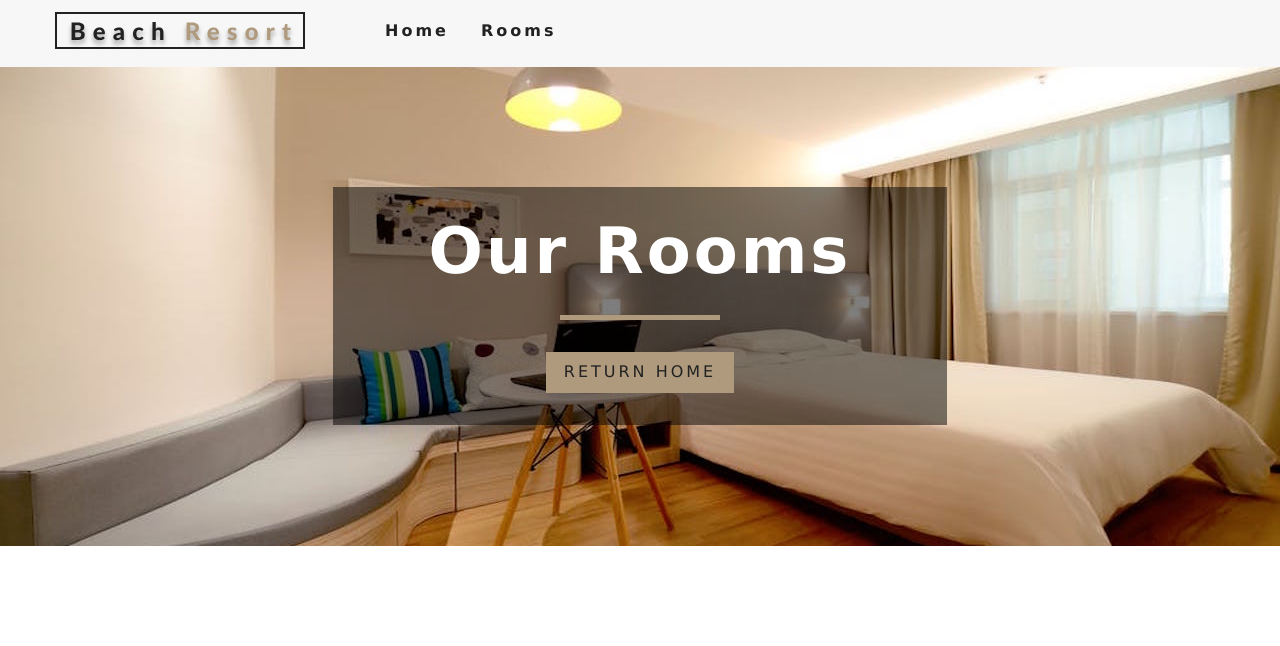
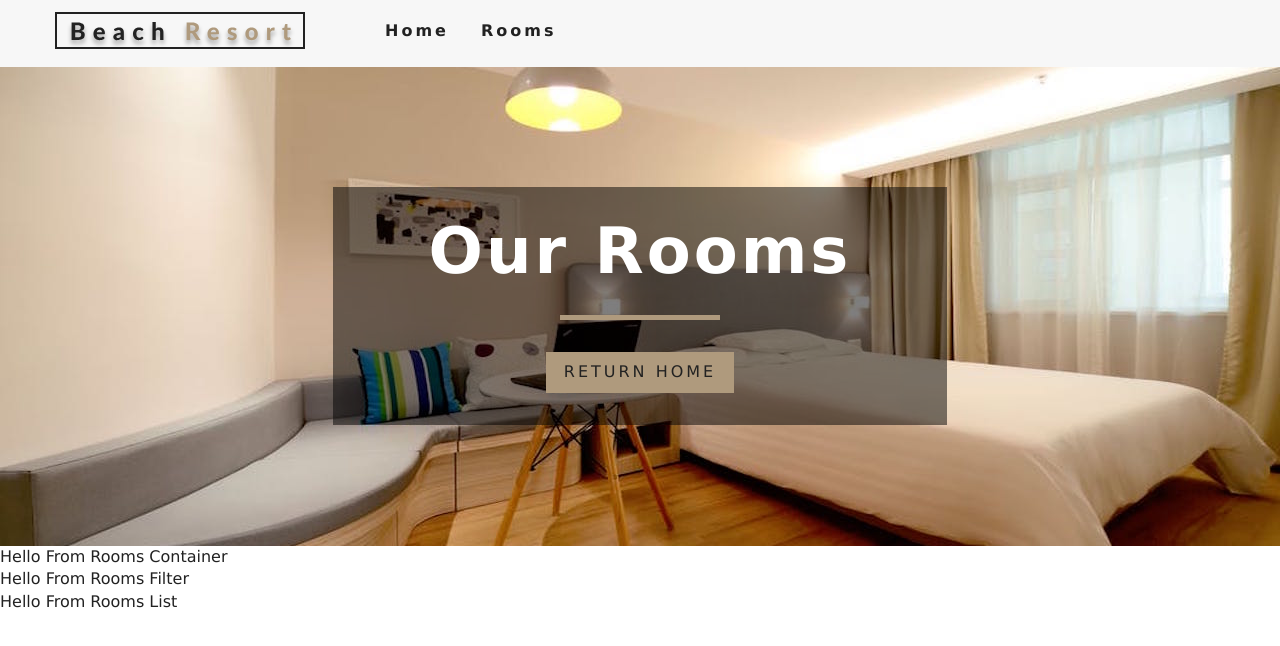
Before and after one commit to imon3/react-resort-prac, a React (Create React App) app in the folder resort/: page /rooms in a window 1280 px wide. Shown: the top 646 px of the page. Built offline with nearby package versions, Linux system fonts and the light colour scheme; the HTML template or start-up script is replaced by a standard one.

Commit message:
setup roomscontainer.js, roomsfilter.js, and roomslist.js

```diff
--- a/resort/src/components/mainPages/Rooms.js
+++ b/resort/src/components/mainPages/Rooms.js
@@ -2,9 +2,11 @@ import React from 'react';
 import Hero from '../hero/Hero';
 import Banner from '../banner/Banner';
 import { Link } from 'react-router-dom';
+import RoomsContainer from '../rooms/RoomsContainer';
 
 const Rooms = () => {
   return (
+    <>
       <Hero hero='roomsHero'>
         <Banner title='our rooms'>
           <Link to='/' className='btn-primary'>
@@ -12,6 +14,8 @@ const Rooms = () => {
           </Link>
         </Banner>
       </Hero>
+      <RoomsContainer />
+    </>
   );
 };
 
--- /dev/null
+++ b/resort/src/components/rooms/RoomsContainer.js
@@ -0,0 +1,15 @@
+import React from 'react';
+import RoomsFilter from './RoomsFilter';
+import RoomsList from './RoomsList';
+
+const RoomsContainer = () => {
+  return (
+    <div>
+      Hello From Rooms Container
+      <RoomsFilter />
+      <RoomsList />
+    </div>
+  );
+};
+
+export default RoomsContainer;
--- /dev/null
+++ b/resort/src/components/rooms/RoomsFilter.js
@@ -0,0 +1,7 @@
+import React from 'react';
+
+const RoomsFilter = () => {
+  return <div>Hello From Rooms Filter</div>;
+};
+
+export default RoomsFilter;
--- /dev/null
+++ b/resort/src/components/rooms/RoomsList.js
@@ -0,0 +1,7 @@
+import React from 'react';
+
+const RoomsList = () => {
+  return <div>Hello From Rooms List</div>;
+};
+
+export default RoomsList;
```
Lines whose indentation alone changed are shown as unchanged.
